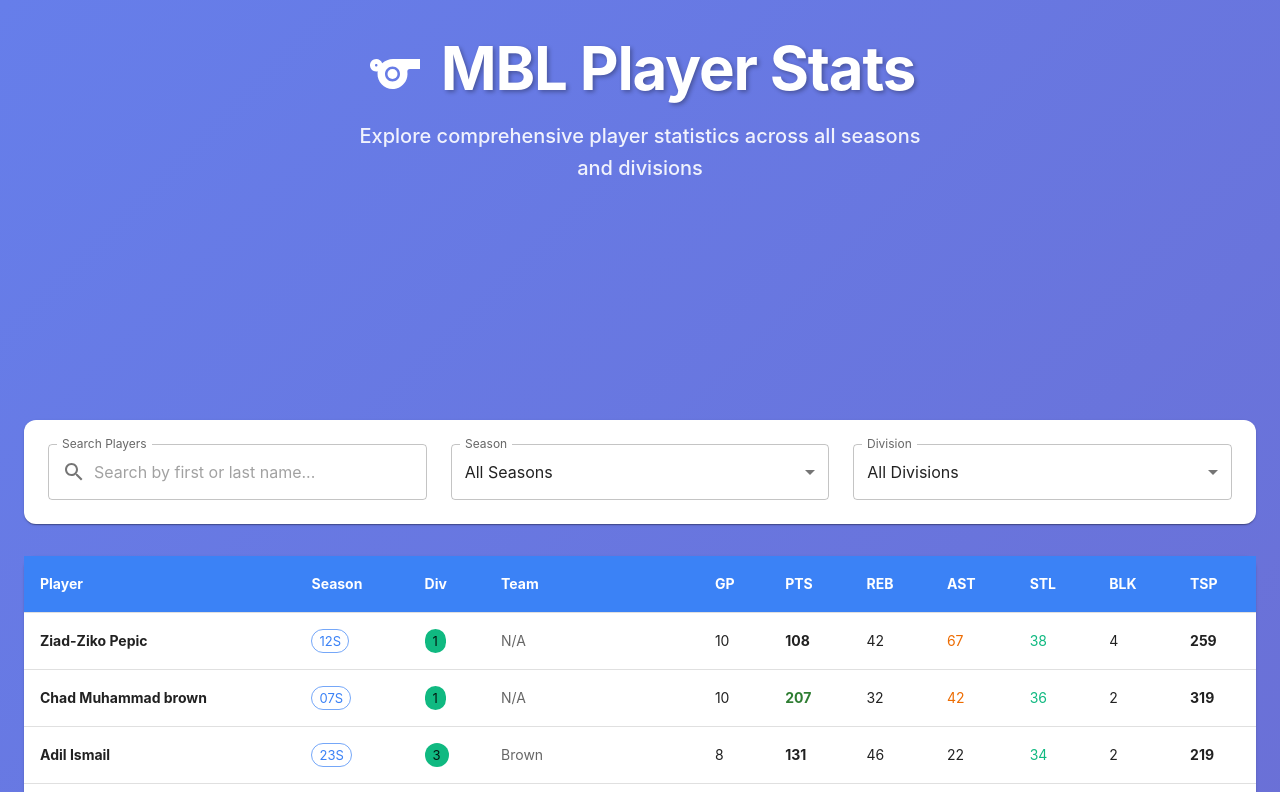
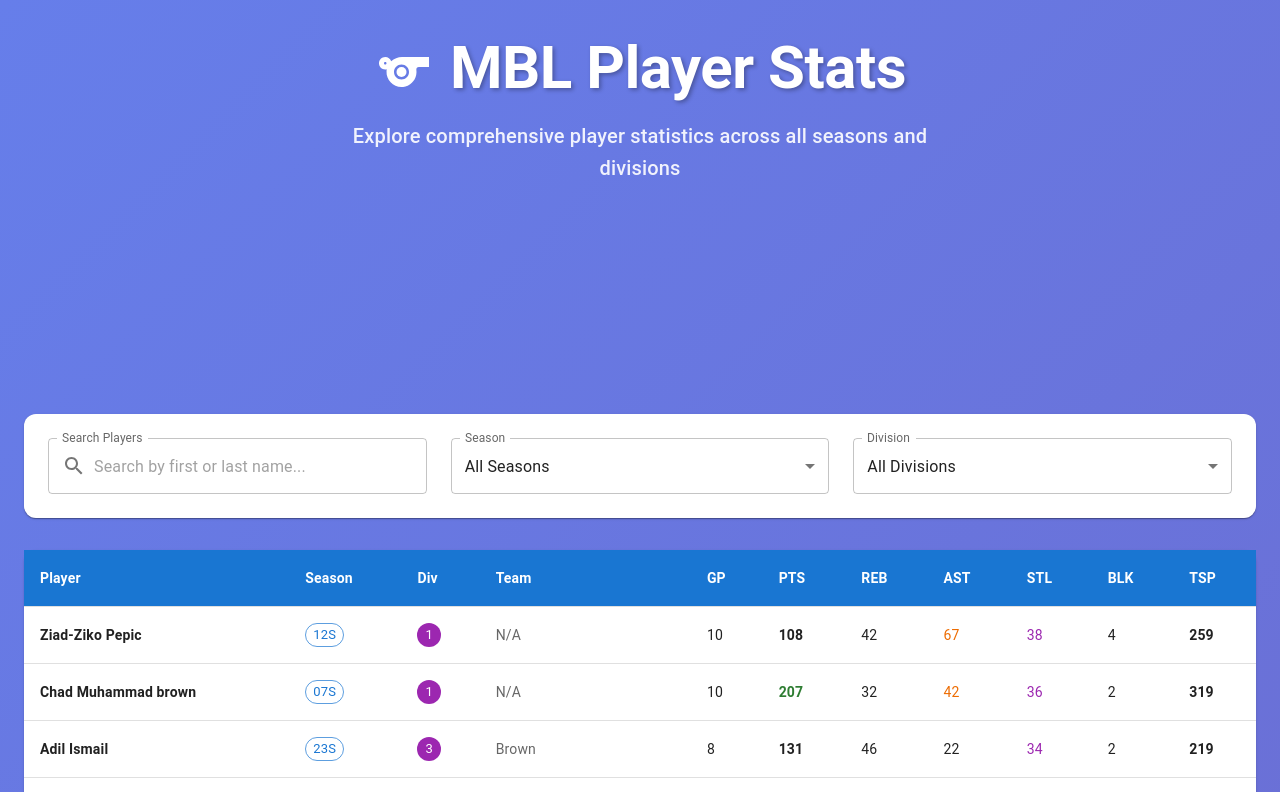
Before and after one commit to bilalsattar24/bilalsattar, a Next.js app: page /mbl-stats in a window 1280 px wide. Shown: the top 792 px of the page. Built offline with nearby package versions, Linux system fonts and the light colour scheme.

Commit message:
refactor: replace MUI theme provider with Tailwind CSS styling in root layout

```diff
--- a/src/app/layout.tsx
+++ b/src/app/layout.tsx
@@ -1,8 +1,4 @@
-"use client";
-
-import { ThemeProvider } from "@mui/material/styles";
-import CssBaseline from "@mui/material/CssBaseline";
-import theme from "./theme"; // Import your theme file
+import "./globals.css";
 import { metadata } from "./metadata";
 import Script from "next/script";
 
@@ -55,11 +51,8 @@
           }}
         />
       </head>
-      <body>
-        <ThemeProvider theme={theme}>
-          <CssBaseline />
-          {children}
-        </ThemeProvider>
+      <body className="bg-slate-900 text-white antialiased min-h-screen">
+        {children}
       </body>
     </html>
   );
```
